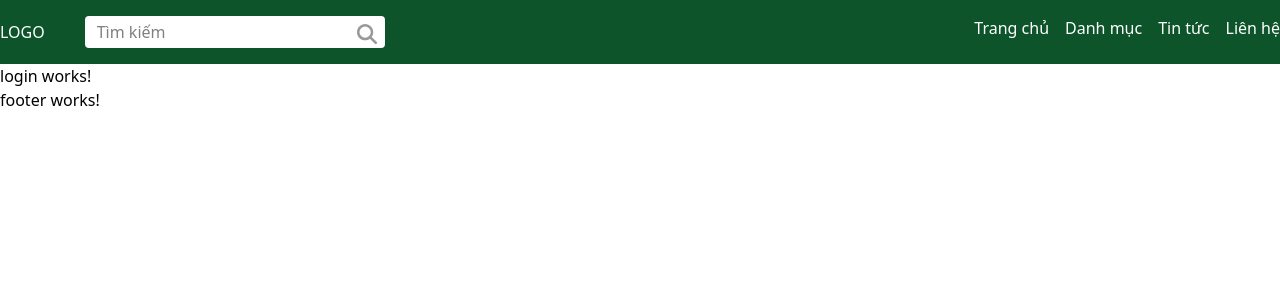
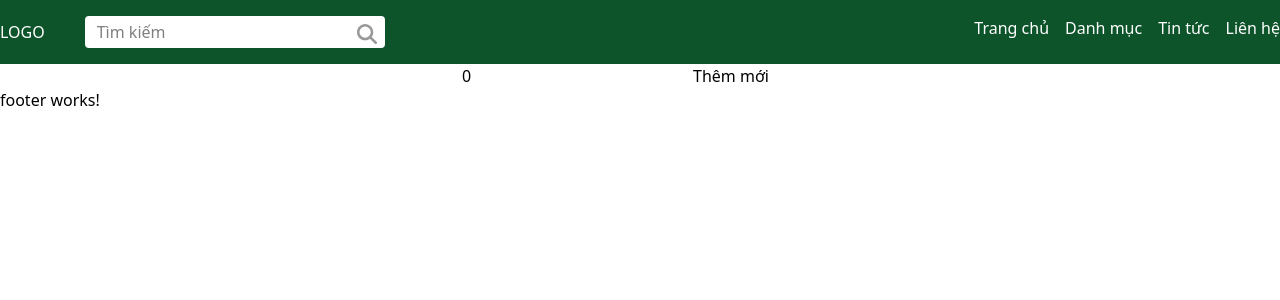
Before and after one commit to angocit/web208, an Angular app: page /product-add in a window 1280 px wide. Before the commit this address led to /login. Shown: the top 300 px of the page. Built offline with nearby package versions, Linux system fonts and the light colour scheme; data requests are answered from the project's data file.

Commit message:
b9:Khai báo form angular

```diff
--- a/db.json
+++ b/db.json
@@ -5,6 +5,12 @@
       "image": "234234",
       "price": "32423423",
       "id": 3
+    },
+    {
+      "name": "Sản phẩm 1",
+      "image": "https://img.muji.net/img/item/4550344275733_1260.jpg",
+      "price": "100000",
+      "id": 4
     }
   ]
 }
--- a/src/app/Guard/admin.guard.ts
+++ b/src/app/Guard/admin.guard.ts
@@ -8,7 +8,7 @@ export const adminGuard: CanActivateFn = (route, state) => {
   const router = new Router()
   const user = {
     username:'admin',
-    role:'user'
+    role:'admin'
   }
   if (user.role =='admin')
   {
--- a/src/app/components/product/productadd/productadd.component.html
+++ b/src/app/components/product/productadd/productadd.component.html
@@ -1 +1,6 @@
-<p>productadd works!</p>
+<form [formGroup]="productform" (ngSubmit)="onSubmit()">
+    <input type="text" formControlName="name"/>
+    <input type="text" formControlName="image"/>
+    <input type="text" formControlName="price"/>
+    <button type="submit">Thêm mới</button>
+</form>
--- a/src/app/components/product/productadd/productadd.component.ts
+++ b/src/app/components/product/productadd/productadd.component.ts
@@ -1,11 +1,27 @@
 import { Component } from '@angular/core';
+import { FormControl, FormControlName, FormGroup, FormGroupName, ReactiveFormsModule, Validators } from '@angular/forms';
+import axios from 'axios';
 
 @Component({
   selector: 'app-productadd',
-  imports: [],
+  imports: [ReactiveFormsModule],
   templateUrl: './productadd.component.html',
   styleUrl: './productadd.component.css'
 })
 export class ProductaddComponent {
+  productform = new FormGroup({
+    name: new FormControl(""),
+    image: new FormControl(""),
+    price: new FormControl(0)
+  })
+  onSubmit = async()=>{
+      // Lấy dữ liệu từ form
+      console.log(this.productform.value);
+      try {
+          const {data} = await axios.post("http://localhost:3000/products",this.productform.value)
+          alert("Thêm mới thành công")
+        } catch (error) {
 
+      }
+  }
 }
```
